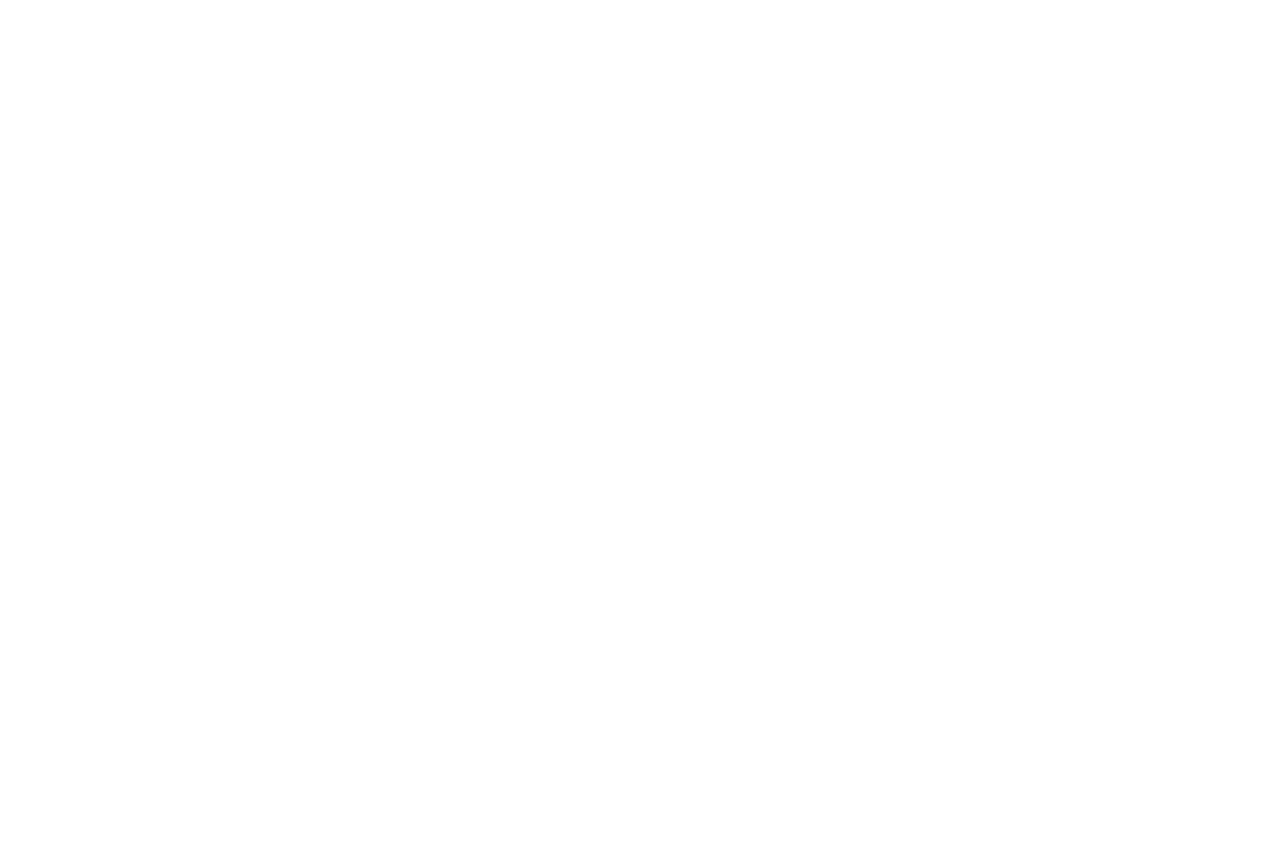
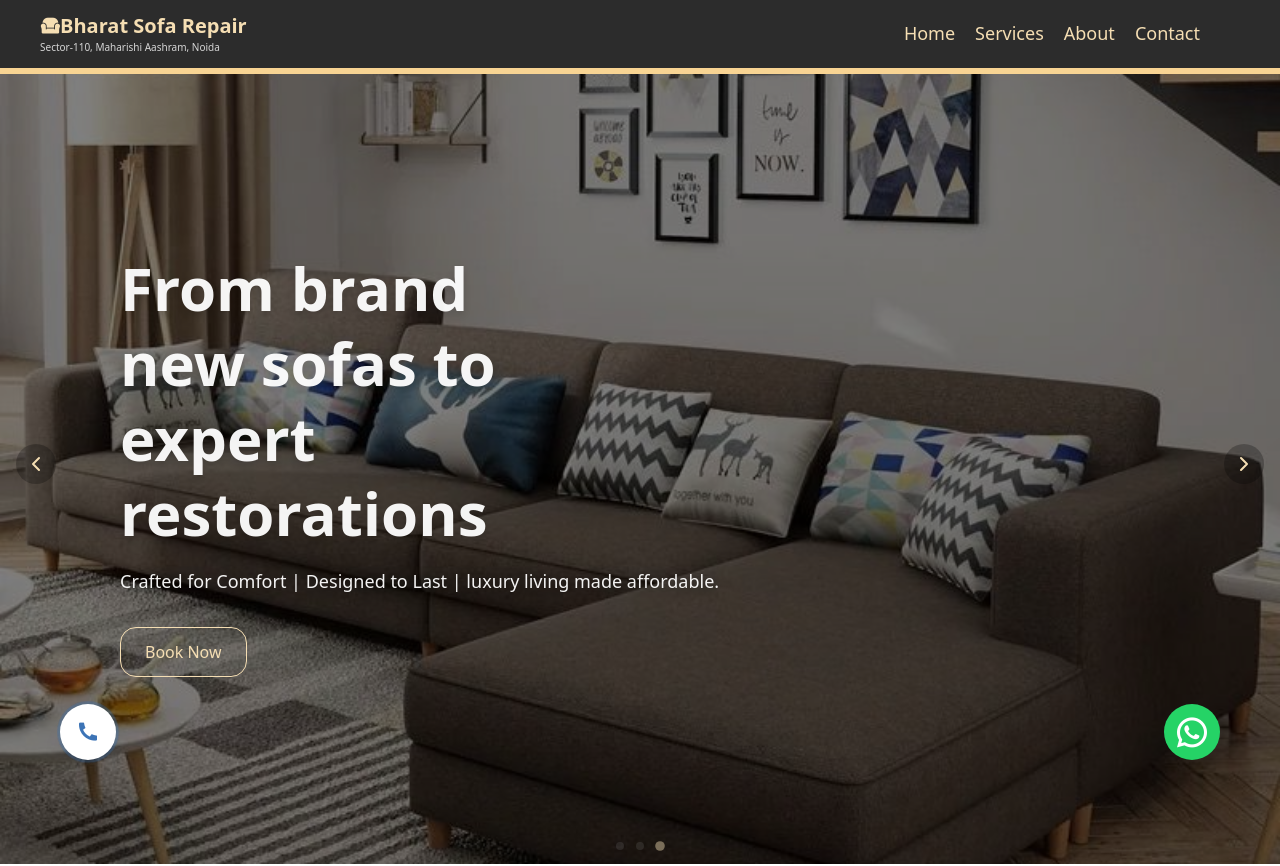
Before and after one commit to tabrez-nitr/bharatSofaRepair, a Next.js app: page / in a window 1280 px wide. Shown: the top 866 px of the page. Before the commit the page ends 800 px from the top, so only its background shows below. Built offline with nearby package versions, Linux system fonts and the light colour scheme; a web font is replaced by a local one.

Commit message:
feat : restart

```diff
--- a/src/app/page.js
+++ b/src/app/page.js
@@ -57,35 +57,35 @@
       </Head>
 
     {/* phone button */}
-  {/* <div className="fixed bottom-5 md:left-15 md:bottom-10 left-5 z-50">
-  <div className="relative w-14 h-14"> */}
+  <div className="fixed bottom-5 md:left-15 md:bottom-10 left-5 z-50">
+  <div className="relative w-14 h-14">
     {/* Ripple Layer 1 */}
-    {/* <span className="absolute left-1.5 top-1.5 w-11 h-11 rounded-full bg-[#3D74B6] opacity-80 smooth-ripple duration-[1000ms] ease-in-out"></span> */}
+    <span className="absolute left-1.5 top-1.5 w-11 h-11 rounded-full bg-[#3D74B6] opacity-80 smooth-ripple duration-[1000ms] ease-in-out"></span>
 
     {/* Ripple Layer 2 */}
-    {/* <span className="absolute left-1.5 top-1.5 w-11 h-11 rounded-full bg-[#3D74B6] opacity-60 smooth-ripple duration-[2000ms] ease-in-out delay-[500ms]"></span> */}
+    <span className="absolute left-1.5 top-1.5 w-11 h-11 rounded-full bg-[#3D74B6] opacity-60 smooth-ripple duration-[2000ms] ease-in-out delay-[500ms]"></span>
 
     {/* Ripple Layer 3 */}
-    {/* <span className="absolute left-1.5 top-1.5 w-11 h-11 rounded-full bg-[#3D74B6] opacity-40 smooth-ripple duration-[3000ms] ease-in-out delay-[500ms]"></span> */}
+    <span className="absolute left-1.5 top-1.5 w-11 h-11 rounded-full bg-[#3D74B6] opacity-40 smooth-ripple duration-[3000ms] ease-in-out delay-[500ms]"></span>
 
     {/* Phone button */}
-    {/* <a href="tel:+918130202786" onClick={()=> gtag_report_conversion('tel:+918130202786')}>
+    <a href="tel:+918130202786" onClick={()=> gtag_report_conversion('tel:+918130202786')}>
       <button className="relative w-14 h-14 bg-white rounded-full shadow-xl flex items-center justify-center">
         <i className="text-2xl text-[#3D74B6] ri-phone-fill"></i>
       </button>
-    </a> */}
-     {/* </div>
-   </div> */}
+    </a>
+     </div>
+   </div>
    {/* whatsapp button  */}
-         {/* <a href="https://wa.me/918130202786?text=Hi%2C%20I%20need%20a%20sofa%20repair%20service"
+         <a href="https://wa.me/918130202786?text=Hi%2C%20I%20need%20a%20sofa%20repair%20service"
           target="_blank" rel="noopener noreferrer">
          <button className="w-14 h-14 rounded-full bg-[#25D366] bottom-5 right-5 md:right-15 md:bottom-10 z-50 fixed">
           <i className="text-4xl  px-1  text-white  ri-whatsapp-line"></i>
          </button>
-   </a> */}
+   </a>
 
 
-        {/* <Navbar/>
+        <Navbar/>
         <main className="pt-16">
         <HeroSection/>
         </main>
@@ -95,7 +95,7 @@
         <Reviews/>
         <Gallery/>
         <Faq/>
-        <Footer/> */}
+        <Footer/>
    </div>
   );
 }
```
